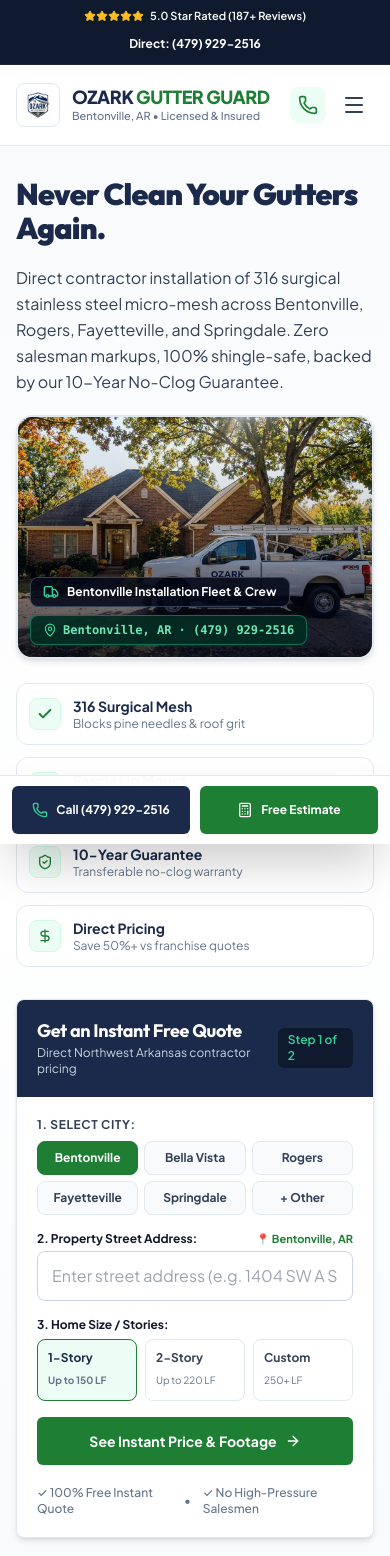
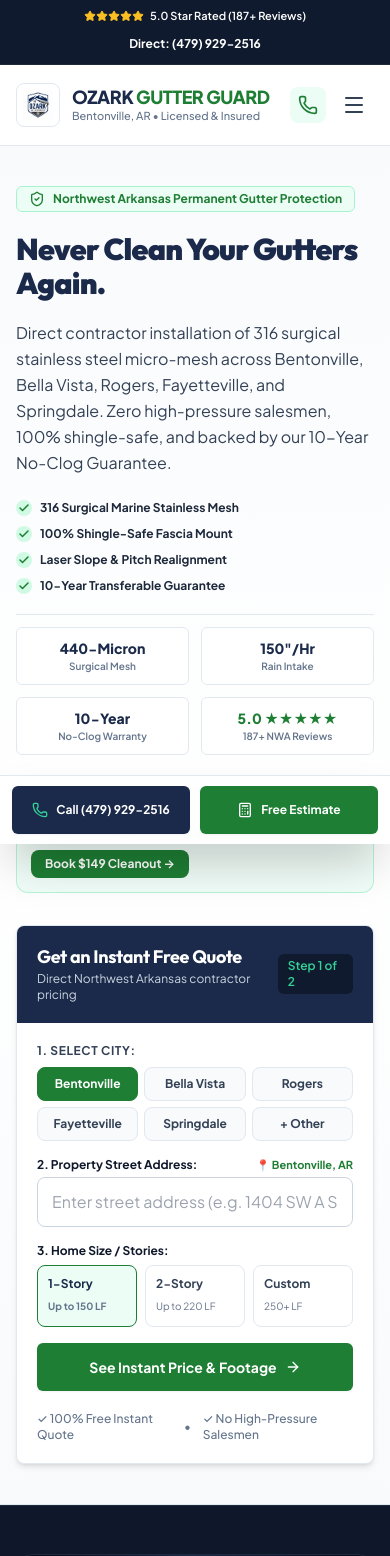
Before and after one commit to deimaxax/ozarkgutterguard, a Next.js app: page / in a window 390 px wide. Shown: the top 1556 px of the page. Built offline with nearby package versions, Linux system fonts and the light colour scheme.

Commit message:
seo: implement 4-level SEO keyword hierarchy, exact Title tag structures, and H1/H2 primary keyword alignment across NWA metro pages

```diff
--- a/src/app/foundation-water-damage-prevention/page.tsx
+++ b/src/app/foundation-water-damage-prevention/page.tsx
@@ -7,9 +7,10 @@
 import { ShieldAlert, CheckCircle2, ShieldCheck } from 'lucide-react';
 
 export const metadata: Metadata = {
-  title: 'Prevent Foundation Water Damage with Proper Gutter Armor | NWA',
+  title: 'Prevent Foundation Damage Overflowing Gutters | Ozark Gutter Guard Co.',
   description: 'Protect your Northwest Arkansas home foundation from $20,000 erosion and structural shifting caused by overflowing clogged gutters. 10-Yr Guarantee.',
   keywords: [
+    'prevent foundation damage overflowing gutters',
     'how to protect house foundation from rain',
     'gutter overflow foundation damage arkansas',
     'foundation water pooling springdale',
@@ -35,7 +36,7 @@
                 </div>
 
                 <h1 className="text-3xl sm:text-5xl font-black text-brand-navy tracking-tight leading-[1.12]">
-                  How Overflowing Gutters Destroy Northwest Arkansas Foundations
+                  Prevent Foundation Damage from Overflowing Gutters
                 </h1>
 
                 <p className="text-base sm:text-lg text-slate-700 font-normal leading-relaxed">
--- a/src/app/gutter-cleaning-inspection-nwa/page.tsx
+++ b/src/app/gutter-cleaning-inspection-nwa/page.tsx
@@ -2,8 +2,13 @@
 import GutterCleaningPage from '../gutter-cleaning/page';
 
 export const metadata: Metadata = {
-  title: '$149 Diagnostic Cleanout & 21-Point Audit | Northwest Arkansas',
-  description: 'Full interior cleanout, high-velocity downspout flush, and laser slope realignment across Bentonville, Bella Vista, Rogers, and Fayetteville. 100% fee credited toward guards.',
+  title: 'Gutter Cleaning and Inspection Bentonville | $149 Audit | Ozark Gutter Guard Co.',
+  description: 'Gutter cleaning and inspection in Bentonville, Fayetteville, Rogers & Bella Vista. Full interior cleanout, downspout flush, and laser slope realignment. 100% credited toward guards.',
+  keywords: [
+    'gutter cleaning and inspection bentonville',
+    'gutter clean out service fayetteville ar',
+    'gutter cleaning and inspection nwa'
+  ],
   alternates: {
     canonical: '/gutter-cleaning-inspection-nwa',
   },
--- a/src/app/layout.tsx
+++ b/src/app/layout.tsx
@@ -18,10 +18,10 @@
 export const metadata: Metadata = {
   metadataBase: new URL('https://ozarkgutterguard.com'),
   title: {
-    default: 'Ozark Gutter Guard Co. | #1 Gutter Guards in Northwest Arkansas',
+    default: 'Best Gutter Guards Northwest Arkansas | Micro Mesh Installers Near Me | Ozark Gutter Guard Co.',
     template: '%s | Ozark Gutter Guard Co.'
   },
-  description: 'Skip the $6,000 corporate markup. Medical-grade 316 surgical stainless steel micro-mesh gutter guards installed across Bentonville, Bella Vista, Rogers, Fayetteville & Springdale. 10-Year Transferable No-Clog Guarantee.',
+  description: 'Best gutter guards in Northwest Arkansas. Surgical 316 stainless micro mesh installers near you in Bentonville, Bella Vista, Rogers, Fayetteville & Springdale. Save $3,000+ vs LeafFilter.',
   keywords: [
     'gutter guards northwest arkansas',
     'bentonville gutter guards',
--- a/src/app/micro-mesh-vs-screen-guards/page.tsx
+++ b/src/app/micro-mesh-vs-screen-guards/page.tsx
@@ -7,9 +7,10 @@
 import { Layers, CheckCircle2, XCircle } from 'lucide-react';
 
 export const metadata: Metadata = {
-  title: 'Micro-Mesh vs Screen Gutter Guards | Arkansas Durability Review',
-  description: 'Technical comparison between surgical stainless micro-mesh and standard plastic/perforated screen guards. Why micro-mesh lasts 20+ years in Ozark climates.',
+  title: 'LeafGuard vs LeafFilter vs Micro Mesh | 2026 Comparison | Ozark Gutter Guard Co.',
+  description: 'Technical comparison between LeafGuard curved hoods, LeafFilter plastic micro-mesh, and Ozark Gutter Guard 316 surgical stainless mesh. Save $3,000+ in NWA.',
   keywords: [
+    'leafguard vs leaffilter vs micro mesh',
     'micro mesh vs screen gutter guards',
     'best gutter guard material',
     'perforated aluminum vs stainless mesh',
@@ -35,7 +36,7 @@
                 </div>
 
                 <h1 className="text-3xl sm:text-5xl font-black text-brand-navy tracking-tight leading-[1.12]">
-                  Micro-Mesh vs. Screen Guards: What Actually Works?
+                  LeafGuard vs LeafFilter vs Micro Mesh Gutter Guards
                 </h1>
 
                 <p className="text-base sm:text-lg text-slate-700 font-normal leading-relaxed">
--- a/src/app/oak-tassel-gutter-protection/page.tsx
+++ b/src/app/oak-tassel-gutter-protection/page.tsx
@@ -7,9 +7,10 @@
 import { TreeDeciduous, CheckCircle2, Phone } from 'lucide-react';
 
 export const metadata: Metadata = {
-  title: 'Oak Tassel & Spring Catkin Gutter Protection | Ozark Gutter Guard',
+  title: 'Gutter Guards for Oak Tree Tassels | Spring Catkin Armor | Ozark Gutter Guard Co.',
   description: 'Stop spring oak tassels (catkins) from turning your gutters into concrete sludge in Bentonville, Fayetteville & Coler Preserve. 10-Yr Guarantee.',
   keywords: [
+    'gutter guards for oak tree tassels',
     'oak tassels clogging gutters',
     'gutter guards for oak trees arkansas',
     'oak catkin gutter filter',
@@ -35,7 +36,7 @@
                 </div>
 
                 <h1 className="text-3xl sm:text-5xl font-black text-brand-navy tracking-tight leading-[1.12]">
-                  Stop Oak Tassels &amp; Catkins from Cementing Your Gutters
+                  Gutter Guards for Oak Tree Tassels &amp; Catkins
                 </h1>
 
                 <p className="text-base sm:text-lg text-slate-700 font-normal leading-relaxed">
@@ -45,7 +46,7 @@
                 <div className="space-y-2 text-xs sm:text-sm text-slate-800 font-semibold pt-1">
                   <div className="flex items-center gap-2">
                     <CheckCircle2 className="w-4 h-4 text-brand-green shrink-0" />
-                    <span>440-micron micro-mesh allows 100% of rainwater through while shedding oak tassels</span>
+                    <span>50-micron micro-mesh allows 100% of rainwater through while shedding oak tassels</span>
                   </div>
                   <div className="flex items-center gap-2">
                     <CheckCircle2 className="w-4 h-4 text-brand-green shrink-0" />
--- a/src/app/seamless-gutter-installation-nwa/page.tsx
+++ b/src/app/seamless-gutter-installation-nwa/page.tsx
@@ -7,9 +7,11 @@
 import { Hammer, CheckCircle2, Phone } from 'lucide-react';
 
 export const metadata: Metadata = {
-  title: 'Seamless Gutter Installation Near Me | Northwest Arkansas Custom Gutters',
-  description: 'Custom on-site extruded 6-inch seamless aluminum gutters in Bentonville, Rogers, Fayetteville & Bella Vista. Heavy-gauge .032 aluminum. 10-Yr Warranty.',
+  title: 'Seamless Gutters Northwest Arkansas | Custom 6-Inch | Ozark Gutter Guard Co.',
+  description: 'Seamless gutters in Northwest Arkansas. Custom 6-inch aluminum extruded on-site in Bentonville, Rogers, Fayetteville, Bella Vista & Springdale. 10-Yr Guarantee.',
   keywords: [
+    'seamless gutters northwest arkansas',
+    '6 inch seamless gutter replacement rogers ar',
     'seamless gutter installation near me',
     'seamless gutters bentonville ar',
     'custom aluminum gutters rogers',
@@ -38,7 +40,7 @@
                 </div>
 
                 <h1 className="text-3xl sm:text-5xl font-black text-brand-navy tracking-tight leading-[1.12]">
-                  Seamless Aluminum Gutter Installation in NWA
+                  Seamless Gutters Northwest Arkansas — Custom 6-Inch
                 </h1>
 
                 <p className="text-base sm:text-lg text-slate-700 font-normal leading-relaxed">
--- a/src/components/HeroSection.tsx
+++ b/src/components/HeroSection.tsx
@@ -2,7 +2,7 @@
 
 import React from 'react';
 import Image from 'next/image';
-import { ShieldCheck, Check, Truck, MapPin, Wrench, DollarSign } from 'lucide-react';
+import { ShieldCheck, CheckCircle2, Phone, Star, Award, Check } from 'lucide-react';
 import SatelliteEstimator from './SatelliteEstimator';
 
 interface HeroSectionProps {
@@ -12,95 +12,97 @@
 }
 
 export default function HeroSection({ cityName, customH1, customSub }: HeroSectionProps) {
+  const phoneHref = "tel:+14799292516";
+  const phoneDisplay = "(479) 929-2516";
+
   return (
-    <section className="bg-gradient-to-b from-slate-50 via-white to-slate-50 border-b border-slate-200 py-8 sm:py-12">
+    <section className="bg-gradient-to-b from-slate-50 via-white to-slate-50 border-b border-slate-200 py-10 sm:py-14">
       <div className="max-w-7xl mx-auto px-4 sm:px-6 lg:px-8">
 
         <div className="grid grid-cols-1 lg:grid-cols-12 gap-8 lg:gap-10 items-start">
 
-          {/* Left Column: Value Proposition & Local Fleet Showcase Card */}
+          {/* Left Column: Value Proposition */}
           <div className="lg:col-span-7 space-y-5">
+
+            <div className="inline-flex items-center gap-2 px-3 py-1 rounded bg-emerald-50 border border-emerald-200 text-brand-green text-xs font-bold">
+              <ShieldCheck className="w-4 h-4 text-brand-green" />
+              <span>Northwest Arkansas Permanent Gutter Protection</span>
+            </div>
 
             <h1 className="text-3xl sm:text-5xl font-black text-brand-navy tracking-tight leading-[1.12]">
               {customH1 || 'Never Clean Your Gutters Again.'}
             </h1>
 
             <p className="text-base sm:text-lg text-slate-700 font-normal leading-relaxed">
-              {customSub || 'Direct contractor installation of 316 surgical stainless steel micro-mesh across Bentonville, Rogers, Fayetteville, and Springdale. Zero salesman markups, 100% shingle-safe, backed by our 10-Year No-Clog Guarantee.'}
+              {customSub || 'Direct contractor installation of 316 surgical stainless steel micro-mesh across Bentonville, Bella Vista, Rogers, Fayetteville, and Springdale. Zero high-pressure salesmen, 100% shingle-safe, and backed by our 10-Year No-Clog Guarantee.'}
             </p>
 
-            {/* Real NWA Fleet Hero Showcase Image */}
-            <div className="relative rounded-2xl overflow-hidden border-2 border-slate-200 shadow-md group">
-              <div className="relative h-60 sm:h-72 w-full">
-                <Image
-                  src="/images/contractor_truck.jpg"
-                  alt="Ozark Gutter Guard Co. installation truck parked in Northwest Arkansas home driveway"
-                  fill
-                  priority
-                  className="object-cover object-center group-hover:scale-102 transition-transform duration-500"
-                  sizes="(max-width: 768px) 100vw, (max-width: 1200px) 60vw, 700px"
-                />
-                <div className="absolute inset-0 bg-gradient-to-t from-slate-950/80 via-slate-950/20 to-transparent" />
+            {/* Direct Checklist */}
+            <div className="grid grid-cols-1 sm:grid-cols-2 gap-2.5 pt-1 text-xs sm:text-sm text-slate-800 font-bold">
+              <div className="flex items-center gap-2">
+                <div className="w-4 h-4 rounded-full bg-emerald-100 text-brand-green flex items-center justify-center shrink-0">
+                  <Check className="w-3 h-3 stroke-[3]" />
+                </div>
+                <span>316 Surgical Marine Stainless Mesh</span>
               </div>
-              <div className="absolute bottom-3 left-3 right-3 flex flex-wrap items-center justify-between gap-2 text-white text-xs">
-                <div className="flex items-center gap-2 bg-slate-950/85 backdrop-blur-xs px-3 py-1.5 rounded-lg border border-slate-700 font-bold">
-                  <Truck className="w-4 h-4 text-emerald-400 shrink-0" />
-                  <span>Bentonville Installation Fleet &amp; Crew</span>
+              <div className="flex items-center gap-2">
+                <div className="w-4 h-4 rounded-full bg-emerald-100 text-brand-green flex items-center justify-center shrink-0">
+                  <Check className="w-3 h-3 stroke-[3]" />
                 </div>
-                <div className="flex items-center gap-1.5 bg-emerald-950/90 backdrop-blur-xs px-3 py-1.5 rounded-lg border border-emerald-500/50 text-emerald-300 font-bold font-mono">
-                  <MapPin className="w-3.5 h-3.5 text-emerald-400 shrink-0" />
-                  <span>Bentonville, AR · (479) 929-2516</span>
+                <span>100% Shingle-Safe Fascia Mount</span>
+              </div>
+              <div className="flex items-center gap-2">
+                <div className="w-4 h-4 rounded-full bg-emerald-100 text-brand-green flex items-center justify-center shrink-0">
+                  <Check className="w-3 h-3 stroke-[3]" />
                 </div>
+                <span>Laser Slope &amp; Pitch Realignment</span>
+              </div>
+              <div className="flex items-center gap-2">
+                <div className="w-4 h-4 rounded-full bg-emerald-100 text-brand-green flex items-center justify-center shrink-0">
+                  <Check className="w-3 h-3 stroke-[3]" />
+                </div>
+                <span>10-Year Transferable Guarantee</span>
               </div>
             </div>
 
-            {/* 4 Clean, Non-Repetitive Feature Cards */}
-            <div className="grid grid-cols-1 sm:grid-cols-2 gap-3 pt-1">
-              <div className="flex items-center gap-3 p-3 rounded-xl bg-white border border-slate-200 shadow-2xs">
-                <div className="w-8 h-8 rounded-lg bg-emerald-50 text-brand-green flex items-center justify-center shrink-0 border border-emerald-100">
-                  <Check className="w-4 h-4 stroke-[3]" />
-                </div>
-                <div className="text-xs">
-                  <span className="block font-bold text-brand-navy text-sm">316 Surgical Mesh</span>
-                  <span className="text-slate-500">Blocks pine needles &amp; roof grit</span>
-                </div>
+            {/* Trust Badges Bar */}
+            <div className="pt-3 border-t border-slate-200 grid grid-cols-2 sm:grid-cols-4 gap-3 text-center text-xs">
+              <div className="p-2.5 rounded bg-white border border-slate-200">
+                <span className="block font-black text-brand-navy text-sm">440-Micron</span>
+                <span className="text-[10px] text-slate-500 font-semibold">Surgical Mesh</span>
               </div>
+              <div className="p-2.5 rounded bg-white border border-slate-200">
+                <span className="block font-black text-brand-navy text-sm">150&quot;/Hr</span>
+                <span className="text-[10px] text-slate-500 font-semibold">Rain Intake</span>
+              </div>
+              <div className="p-2.5 rounded bg-white border border-slate-200">
+                <span className="block font-black text-brand-navy text-sm">10-Year</span>
+                <span className="text-[10px] text-slate-500 font-semibold">No-Clog Warranty</span>
+              </div>
+              <div className="p-2.5 rounded bg-white border border-slate-200">
+                <span className="block font-black text-brand-green text-sm">5.0 ★★★★★</span>
+                <span className="text-[10px] text-slate-500 font-semibold">187+ NWA Reviews</span>
+              </div>
+            </div>
 
-              <div className="flex items-center gap-3 p-3 rounded-xl bg-white border border-slate-200 shadow-2xs">
-                <div className="w-8 h-8 rounded-lg bg-emerald-50 text-brand-green flex items-center justify-center shrink-0 border border-emerald-100">
-                  <Wrench className="w-4 h-4 text-brand-green" />
-                </div>
-                <div className="text-xs">
-                  <span className="block font-bold text-brand-navy text-sm">Fascia Lip Mount</span>
-                  <span className="text-slate-500">100% roof warranty safe</span>
-                </div>
+            {/* Trojan Horse Fast Wedge */}
+            <div className="p-3.5 rounded-xl bg-emerald-50/70 border border-emerald-200/80 flex flex-col sm:flex-row items-start sm:items-center justify-between gap-3 text-xs">
+              <div>
+                <span className="font-bold text-brand-navy block">Need an immediate cleanout first?</span>
+                <span className="text-slate-600">Get our $149 Diagnostic Cleanout &amp; 21-Pt Audit — <strong className="text-brand-green">100% credited toward permanent guards</strong>.</span>
               </div>
-
-              <div className="flex items-center gap-3 p-3 rounded-xl bg-white border border-slate-200 shadow-2xs">
-                <div className="w-8 h-8 rounded-lg bg-emerald-50 text-brand-green flex items-center justify-center shrink-0 border border-emerald-100">
-                  <ShieldCheck className="w-4 h-4 text-brand-green" />
-                </div>
-                <div className="text-xs">
-                  <span className="block font-bold text-brand-navy text-sm">10-Year Guarantee</span>
-                  <span className="text-slate-500">Transferable no-clog warranty</span>
-                </div>
-              </div>
-
-              <div className="flex items-center gap-3 p-3 rounded-xl bg-white border border-slate-200 shadow-2xs">
-                <div className="w-8 h-8 rounded-lg bg-emerald-50 text-brand-green flex items-center justify-center shrink-0 border border-emerald-100">
-                  <DollarSign className="w-4 h-4 text-brand-green" />
-                </div>
-                <div className="text-xs">
-                  <span className="block font-bold text-brand-navy text-sm">Direct Pricing</span>
-                  <span className="text-slate-500">Save 50%+ vs franchise quotes</span>
-                </div>
-              </div>
+              <a
+                href="/gutter-cleaning"
+                className="shrink-0 px-3.5 py-1.5 rounded-lg bg-brand-green text-white font-bold hover:bg-emerald-700 transition-colors shadow-xs"
+              >
+                Book $149 Cleanout →
+              </a>
             </div>
 
           </div>
 
           {/* Right Column: Clean Instant Estimate Form */}
-          <div id="estimate-section" className="lg:col-span-5 lg:sticky lg:top-24">
+          <div id="estimate-section" className="lg:col-span-5">
             <SatelliteEstimator initialCity={cityName} />
           </div>
 
--- a/src/data/cities.ts
+++ b/src/data/cities.ts
@@ -36,9 +36,9 @@
     slug: "gutter-guards-bentonville-ar",
     cityName: "Bentonville",
     cityState: "Bentonville, AR",
-    title: "Bentonville Gutter Guards | Ozark Gutter Guard Co.",
+    title: "Bentonville Gutter Guards | 10-Yr No-Clog Warranty | Ozark Gutter Guard Co.",
     metaDescription: "Permanent micro-mesh gutter protection in Bentonville, AR. Medical-grade stainless steel for new builds & Coler MTB oak zones. Get instant satellite quote.",
-    h1: "Permanent Gutter Protection in Bentonville, AR",
+    h1: "Bentonville Gutter Guards — 316 Surgical Stainless Protection",
     h2Problem: "Why Traditional Plastic Screens Fail in Bentonville (Oak Tassels & Rapid Expansion)",
     h2Satellite: "The 15-Minute Satellite Sizing Process for Bentonville Homeowners",
     h3Guarantee: "Backed by Our Transferable 10-Year No-Clog Guarantee",
@@ -86,9 +86,9 @@
     slug: "gutter-guards-bella-vista-ar",
     cityName: "Bella Vista",
     cityState: "Bella Vista, AR",
-    title: "Bella Vista Gutter Guards & Pine Needle Mesh",
+    title: "Bella Vista Gutter Guard Installation | Pine Needle Shield | Ozark Gutter Guard Co.",
     metaDescription: "Tired of cleaning pine needles and oak tassels in Bella Vista? Surgical stainless micro-mesh engineered for steep hills & Loblolly pines. Instant quote.",
-    h1: "Micro-Mesh Gutter Protection Built for Bella Vista Pines",
+    h1: "Gutter Guard Installation Bella Vista, AR",
     h2Problem: "Why Traditional Plastic Screens Fail in Bella Vista (Loblolly Pine Needles & Steep Pitches)",
     h2Satellite: "The 15-Minute Satellite Sizing Process for Bella Vista Homeowners",
     h3Guarantee: "Backed by Our Transferable 10-Year No-Clog Guarantee",
@@ -135,9 +135,9 @@
     slug: "gutter-guards-rogers-ar",
     cityName: "Rogers",
     cityState: "Rogers, AR",
-    title: "Rogers AR Gutter Guard Installation & Repair",
+    title: "Rogers Gutter Covers | Beaver Lake Moisture Defense | Ozark Gutter Guard Co.",
     metaDescription: "Commercial-grade stainless micro-mesh gutter guards in Rogers, AR. Protect against Beaver Lake moisture, mildew, and heavy oak debris. Free digital quote.",
-    h1: "Commercial-Grade Gutter Guards in Rogers, AR",
+    h1: "Gutter Covers Rogers AR — Pinnacle Hills & Beaver Lake",
     h2Problem: "Why Traditional Plastic Screens Fail in Rogers (Beaver Lake Moisture & Oak Tassels)",
     h2Satellite: "The 15-Minute Satellite Sizing Process for Rogers Homeowners",
     h3Guarantee: "Backed by Our Transferable 10-Year No-Clog Guarantee",
@@ -185,9 +185,9 @@
     slug: "gutter-guards-fayetteville-ar",
     cityName: "Fayetteville",
     cityState: "Fayetteville, AR",
-    title: "Fayetteville Gutter Guards | Local NWA Installers",
+    title: "Fayetteville Gutter Protection | Mount Sequoyah Oak Armor | Ozark Gutter Guard Co.",
     metaDescription: "Heavy-duty micro-mesh gutter protection in Fayetteville, AR. Mount Sequoyah forests, historic homes, and maple debris armor. 10-Yr No-Clog Guarantee.",
-    h1: "Heavy-Duty Gutter Protection in Fayetteville, AR",
+    h1: "Gutter Protection Fayetteville AR — Mount Sequoyah & Historic District",
     h2Problem: "Why Traditional Plastic Screens Fail in Fayetteville (Mount Sequoyah Hardwoods & Leaf Debris)",
     h2Satellite: "The 15-Minute Satellite Sizing Process for Fayetteville Homeowners",
     h3Guarantee: "Backed by Our Transferable 10-Year No-Clog Guarantee",
@@ -234,9 +234,9 @@
     slug: "gutter-guards-springdale-ar",
     cityName: "Springdale",
     cityState: "Springdale, AR",
-    title: "Springdale Gutter Guards & Foundation Protection",
+    title: "Springdale Gutter Contractors | Clay Soil Foundation Armor | Ozark Gutter Guard Co.",
     metaDescription: "Reliable stainless micro-mesh gutter shields in Springdale, AR. Protect large family homes & prevent foundation settling. Fast satellite estimates.",
-    h1: "Reliable Gutter Shield Installation in Springdale",
+    h1: "Gutter Contractors Springdale AR — Har-Ber Meadows & Shiloh District",
     h2Problem: "Why Traditional Plastic Screens Fail in Springdale (Torrential Downpours & Foundation Shifting)",
     h2Satellite: "The 15-Minute Satellite Sizing Process for Springdale Homeowners",
     h3Guarantee: "Backed by Our Transferable 10-Year No-Clog Guarantee",
```
Also changed, not shown: src/app/pine-needle-gutter-protection/page.tsx (+6 -4 lines), src/data/seoPages/deep-authority.ts (+80 -0 lines).
